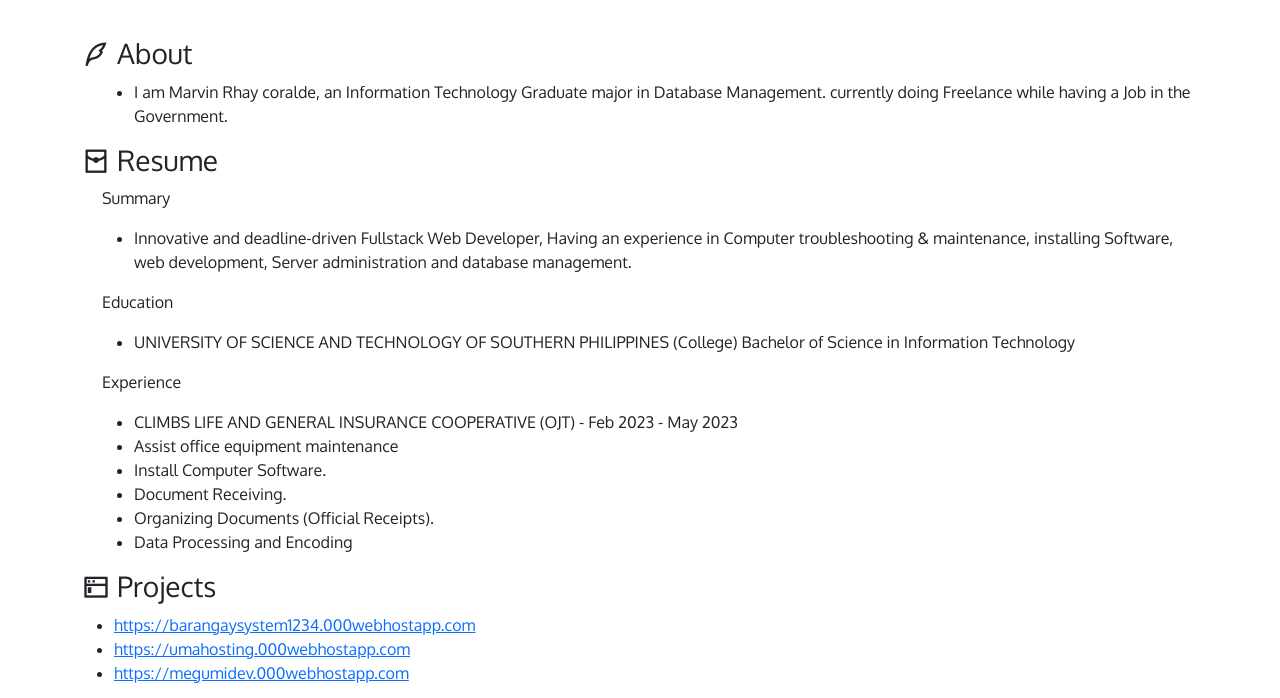
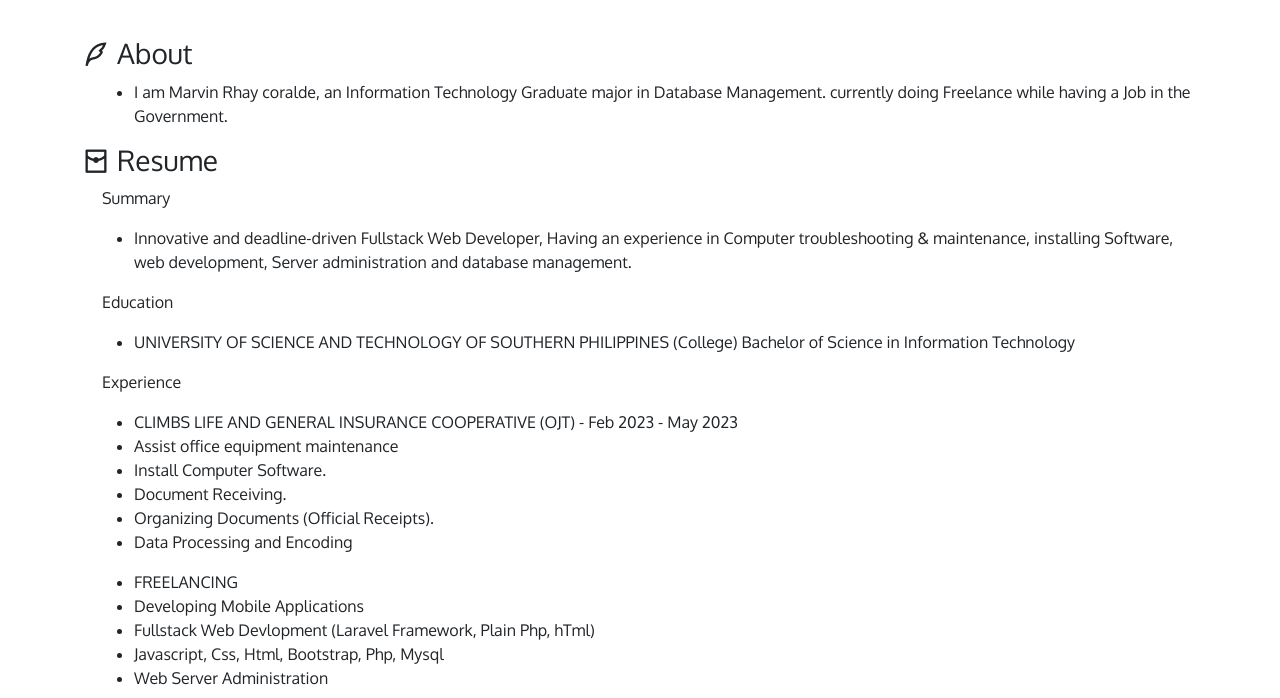
Before and after one commit to mardev1043/portfolio, a plain HTML site: page index.html in a window 1280 px wide. Shown: the part 63-761 px from the top of the page. Drawn offline with nearby package versions, Linux system fonts and the light colour scheme.

Commit message:
Update index.html

```diff
--- a/index.html
+++ b/index.html
@@ -92,6 +92,15 @@
           <li>Data Processing and Encoding</li>
         </ul>
 
+        <ul>
+          <li>FREELANCING</li>
+          <li>Developing Mobile Applications</li>
+          <li>Fullstack Web Devlopment (Laravel Framework, Plain Php, hTml)</li>
+          <li>Javascript, Css, Html, Bootstrap, Php, Mysql </li>
+          <li>Web Server Administration</li>
+
+        </ul>
+
     </div>
   </div>
 </section>
```
